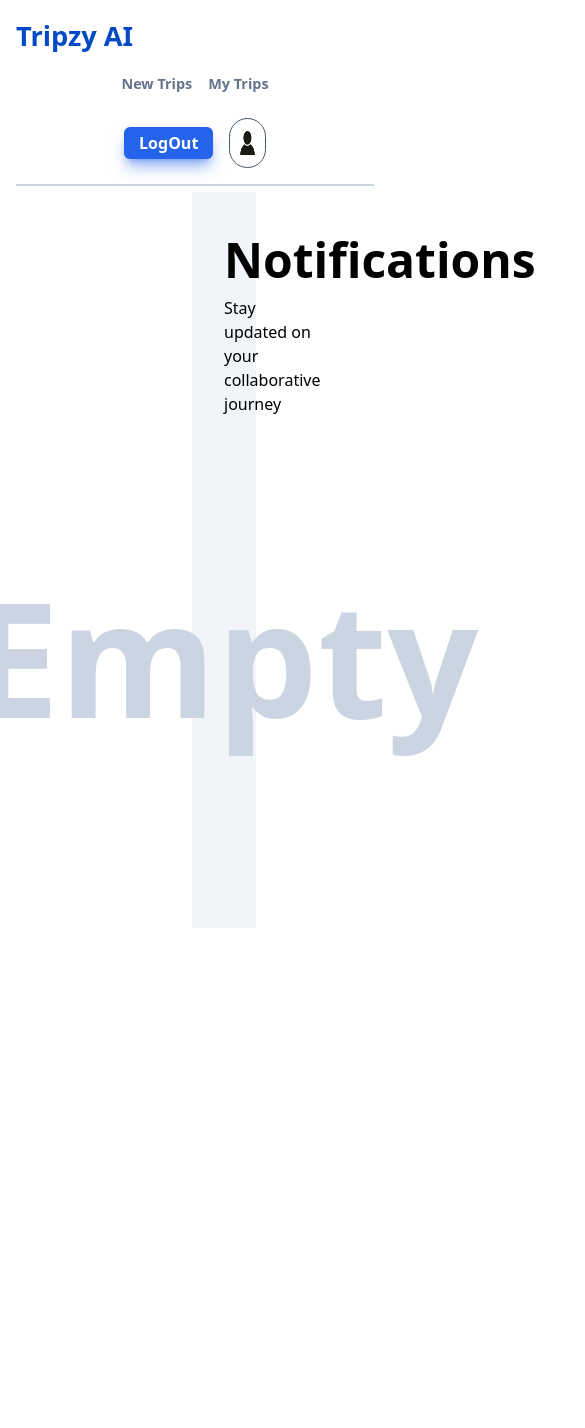
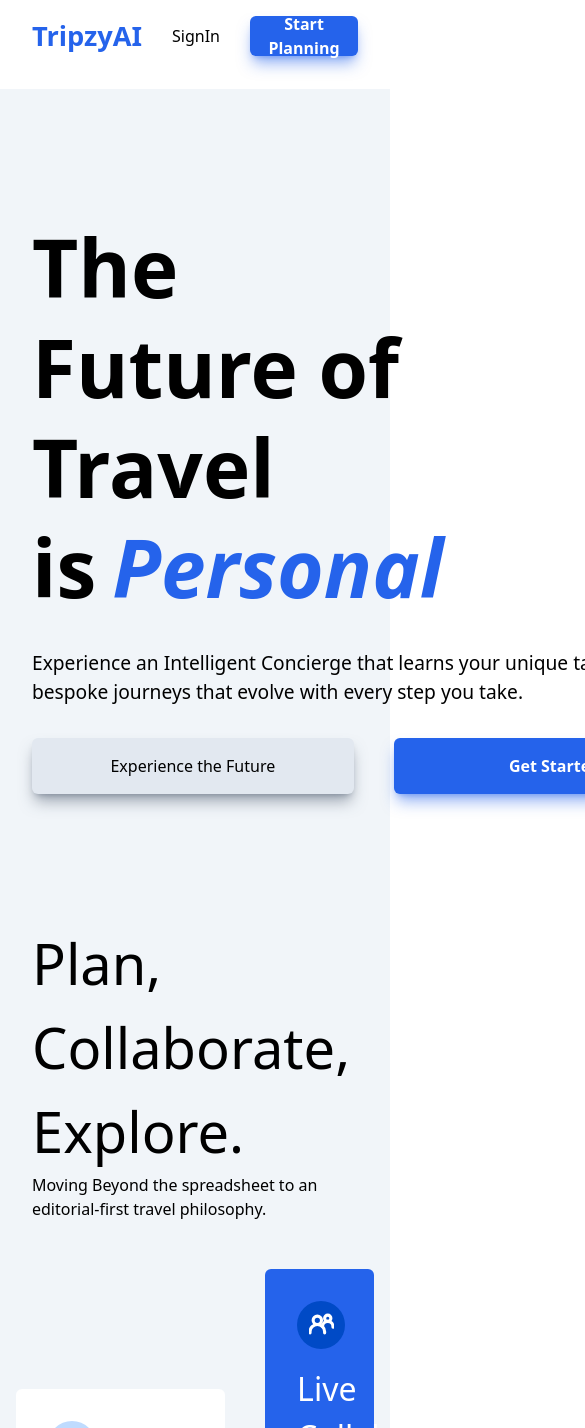
Before and after one commit to bhavesh10joshi/Tripzy, a React (Vite) app in the folder frontend/: page /Tripzy/User/View/Plan in a window 390 px wide. Shown: the top 1428 px of the page, 585 px wide, since content can reach past the window. Before the commit the page ends 928 px from the top, so only its background shows below. Built offline with nearby package versions, Linux system fonts and the light colour scheme.

Commit message:
Started editing the landing page of the application

```diff
--- a/frontend/src/App.tsx
+++ b/frontend/src/App.tsx
@@ -7,6 +7,7 @@ import { DonePlanning } from "./Pages/PlanningDone";
 import { MyTrips } from "./Pages/MyTrips";
 import { BrowserRouter , Route , Routes} from "react-router-dom";
 import { Notifictions } from "./Pages/Notfifications";
+import { LandingPage } from "./Pages/LandingPage";
 
 function App() {
   return<>
@@ -22,7 +23,8 @@ function App() {
       <Route path="/Tripzy/User/View/Plan" element={<DonePlanning/>}/>
     </Routes>
   </BrowserRouter> */}
-  <Notifictions/>
+  {/* <Notifictions/> */}
+  <LandingPage/>
   </>
 }
 
--- /dev/null
+++ b/frontend/src/Pages/LandingPage.tsx
@@ -0,0 +1,106 @@
+import { Button } from "../Ui/Buttons/Button"
+import LPPhoto from "../Images/LPPhoto.png"
+import { AIMagic } from "../Ui/Icons/AIMagic"
+import { Collab } from "../Ui/Icons/Collaboration"
+import { WritePlan } from "../Ui/Icons/WritePlan"
+
+export function LandingPage()
+{
+    return <>
+        <div className="pt-[1rem] pb-[2rem]">
+            <div className="flex w-full pl-[2rem] pr-[2rem] ">
+                <div className="text-blue-300 flex justify-center items-center w-4/8 text-[1.7rem] font-bold">TripzyAI</div>
+                <div className="flex justify-end items-center w-full">
+                    <Button text="SignIn" textColor="grey" color="white" size="middle"/>
+                    <Button text="Start Planning" textColor="white" color="blue" size="middle"/>
+                </div>
+            </div>
+            <div className="bg-slate-100 pl-[2rem] pr-[2rem] mt-[2rem]">
+                <div className="flex pt-[5rem]">
+                    <div className="w-4/8 pt-[3rem] pr-[3rem]">
+                        <div className="pr-[17rem]">
+                            <div className="flex text-start font-bold text-[5rem] leading-tight">The Future of Travel </div>
+                            <div className="flex text-start font-bold text-[5rem] leading-tight">is<span className="flex text-start font-bold text-[5rem] text-blue-300 italic ml-[1rem] animate-pulse">Personal</span></div>
+                        </div>
+                        <div className="text-[1.2rem] mt-[2rem] font-light">Experience an Intelligent Concierge that learns your unique taste , curating bespoke journeys that evolve with every step you take.</div>
+                        <div className="flex justify-start items-center gap-10 mt-[2rem]">
+                            <Button text="Experience the Future" textColor="grey" color="grey" size="secondry"/>
+                            <Button text="Get Started" textColor="white" color="blue" size="secondry"/>
+                        </div>
+                    </div>
+                    <img className="w-[40rem] h-[40rem] md:w-[37rem] md:h-[40rem] rounded-xl shadow-2xl shadow-slate-900/40
+                                   transition-transform duration-700 hover:rotate-0 object-cover"
+                        style={{
+                            animation: 'float 6s ease-in-out infinite, slowRotate 20s linear infinite'
+                        }} src={LPPhoto} alt="Sample Hotel Image" />
+                </div>
+                <div className="flex justify-center items-center flex-col mt-[7rem]">
+                    <div className="text-[3.5rem] ">Plan, Collaborate, Explore.</div>
+                    <div className="font-light">Moving Beyond the spreadsheet to an editorial-first travel philosophy.</div>
+                </div>
+                <div className="mt-[3rem]">
+                    <div className="flex justify-center items-center gap-10">
+                        <div className="bg-white rounded-md w-4/6 shadow-slate-600/50 p-[2rem]">
+                            <div className="w-[3rem] h-[3rem] bg-blue-200 rounded-full flex justify-center items-center">
+                                <AIMagic/>
+                            </div>
+                            <div>
+                                <div className="text-[2rem] flex justify-start items-end mt-[1rem]">AI-Powered Discovery</div>
+                                <div className="font-light flex justify-start items-end mt-[1rem]">
+                                    Tell us your mood your budget , and your curiosities. Our Engine doesn't just find destinations; it architectures experiences tailored to your history.
+                                </div>
+                            </div>
+                        </div>
+                        <div className="w-2/6 bg-blue-300 p-[2rem] rounded-md shadow-blue-600/50">
+                            <div className="w-[3rem] h-[3rem] bg-blue-500 rounded-full flex justify-center items-center">
+                                <Collab/>
+                            </div>
+                            <div>
+                                <div className="text-[2rem] flex justify-start items-end mt-[1rem] text-white">Live Collaboration</div>
+                                <div className="font-light flex justify-start items-end mt-[1rem] text-white">
+                                    Invite your Inner circle. Watch real-time as your group adjusts flight paths, swaps hotels, and votes on dining hotspots in a shared, fluid canvas.
+                                </div>
+                            </div>
+                        </div>
+                    </div>
+                    <div className="p-[2rem] bg-white mt-[2rem] flex flex-col justify-center items-center">
+                        <div className="flex justify-start items-center w-full">
+                            <div className="w-[3rem] h-[3rem] bg-red-200 rounded-full flex justify-center items-center">
+                                <WritePlan/>
+                            </div>
+                        </div>
+                        <div className="w-full">
+                            <div className="text-[2rem] flex justify-start items-end mt-[1rem]">Your Travel Legacy</div>
+                            <div className="font-light flex justify-start items-end mt-[1rem] flex">
+                                A permanent archive of your journeys. Analyze your travel trends, revisit high-resolution memories, and export professionally designed guides for friends.
+                            </div>
+                        </div>
+                    </div>
+                </div>
+                <div className="mt-[4rem]">
+                    <div className="flex justify-start items-center w-full font-mono text-blue-800">
+                        VOICE OF THE TRAVELER
+                    </div>
+                    <div>
+                        <div>
+                            The Intelligent Concierge in Action
+                        </div>
+                    </div>
+                    <div></div>
+                </div>
+                <div></div>
+                <div></div>
+            </div>
+        </div>
+        <style>{`
+            @keyframes float {
+                0%, 100% { transform: translateY(0px) rotate(3deg); }
+                50% { transform: translateY(-20px) rotate(5deg); }
+            }
+            @keyframes slowRotate {
+                from { filter: hue-rotate(0deg) brightness(1); }
+                to { filter: hue-rotate(10deg) brightness(1.1); }
+            }
+        `}</style>
+</>
+}
--- /dev/null
+++ b/frontend/src/Ui/Icons/AIMagic.tsx
@@ -0,0 +1,8 @@
+export function AIMagic()
+{
+    return<>
+        <div className="flex justify-center items-center">
+            <svg width="25px" height="25px" viewBox="0 0 24 24" stroke-width="3" fill="none" xmlns="http://www.w3.org/2000/svg" color="#2930ff"><path d="M8 15C12.8747 15 15 12.949 15 8C15 12.949 17.1104 15 22 15C17.1104 15 15 17.1104 15 22C15 17.1104 12.8747 15 8 15Z" stroke="#2930ff" stroke-width="3" stroke-linejoin="round"></path><path d="M2 6.5C5.13376 6.5 6.5 5.18153 6.5 2C6.5 5.18153 7.85669 6.5 11 6.5C7.85669 6.5 6.5 7.85669 6.5 11C6.5 7.85669 5.13376 6.5 2 6.5Z" stroke="#2930ff" stroke-width="3" stroke-linejoin="round"></path></svg>
+        </div>
+    </>
+}
--- /dev/null
+++ b/frontend/src/Ui/Icons/Collaboration.tsx
@@ -0,0 +1,7 @@
+export function Collab()
+{
+    return<>
+        <div className="flex justify-center items-center">
+            <svg width="25px" height="25px" stroke-width="3" viewBox="0 0 24 24" fill="none" xmlns="http://www.w3.org/2000/svg" color="#ffffff"><path d="M1 20V19C1 15.134 4.13401 12 8 12V12C11.866 12 15 15.134 15 19V20" stroke="#ffffff" stroke-width="3" stroke-linecap="round"></path><path d="M13 14V14C13 11.2386 15.2386 9 18 9V9C20.7614 9 23 11.2386 23 14V14.5" stroke="#ffffff" stroke-width="3" stroke-linecap="round"></path><path d="M8 12C10.2091 12 12 10.2091 12 8C12 5.79086 10.2091 4 8 4C5.79086 4 4 5.79086 4 8C4 10.2091 5.79086 12 8 12Z" stroke="#ffffff" stroke-width="3" stroke-linecap="round" stroke-linejoin="round"></path><path d="M18 9C19.6569 9 21 7.65685 21 6C21 4.34315 19.6569 3 18 3C16.3431 3 15 4.34315 15 6C15 7.65685 16.3431 9 18 9Z" stroke="#ffffff" stroke-width="3" stroke-linecap="round" stroke-linejoin="round"></path></svg>        </div>
+    </>
+}
--- /dev/null
+++ b/frontend/src/Ui/Icons/WritePlan.tsx
@@ -0,0 +1,8 @@
+export function WritePlan()
+{
+    return<>
+        <div className="flex justify-center items-center">
+           <svg width="25px" height="25px" stroke-width="3" viewBox="0 0 24 24" fill="none" xmlns="http://www.w3.org/2000/svg" color="#ff0000"><path d="M22 5V19C22 20.1046 21.1046 21 20 21H4C2.89543 21 2 20.1046 2 19V5C2 3.89543 2.89543 3 4 3H20C21.1046 3 22 3.89543 22 5Z" stroke="#ff0000" stroke-width="3"></path><path d="M2 12H6" stroke="#ff0000" stroke-width="3"></path><path d="M6 3V21" stroke="#ff0000" stroke-width="3"></path><path d="M15.5 11.5L12 14.5" stroke="#ff0000" stroke-width="3" stroke-linecap="round" stroke-linejoin="round"></path><path d="M17 10.01L17.01 9.99889" stroke="#ff0000" stroke-width="3" stroke-linecap="round" stroke-linejoin="round"></path></svg>
+        </div>
+    </>
+}
```
Also changed, not shown: 1 other file (tests, documents, lock files or other folders).
